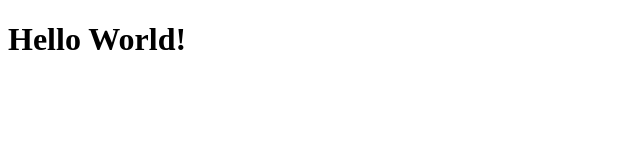
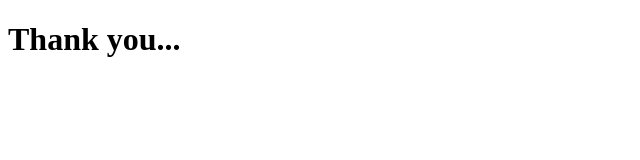
Before and after one commit to HarshBaldaniya/GitBranch, a plain HTML site: page index.html in a window 1280 px wide. Shown: the whole page, without its empty margins (0-640 px from the left). Drawn offline with Linux system fonts and the light colour scheme.

Commit message:
Thank you

```diff
--- a/index.html
+++ b/index.html
@@ -6,6 +6,6 @@
     <title>Document</title>
 </head>
 <body>
-    <h1>Hello World!</h1>
+    <h1>Thank you...</h1>
 </body>
 </html>
```
